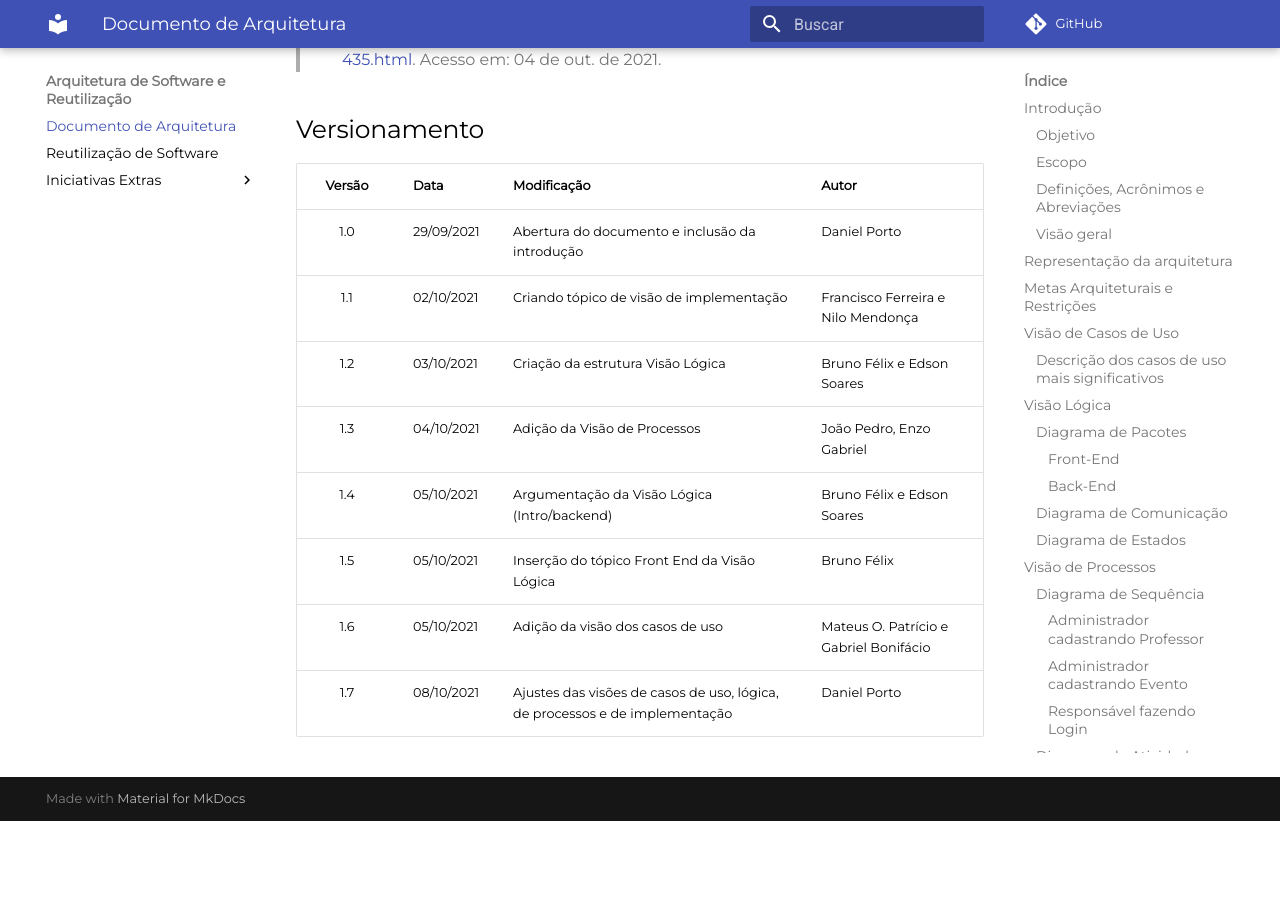
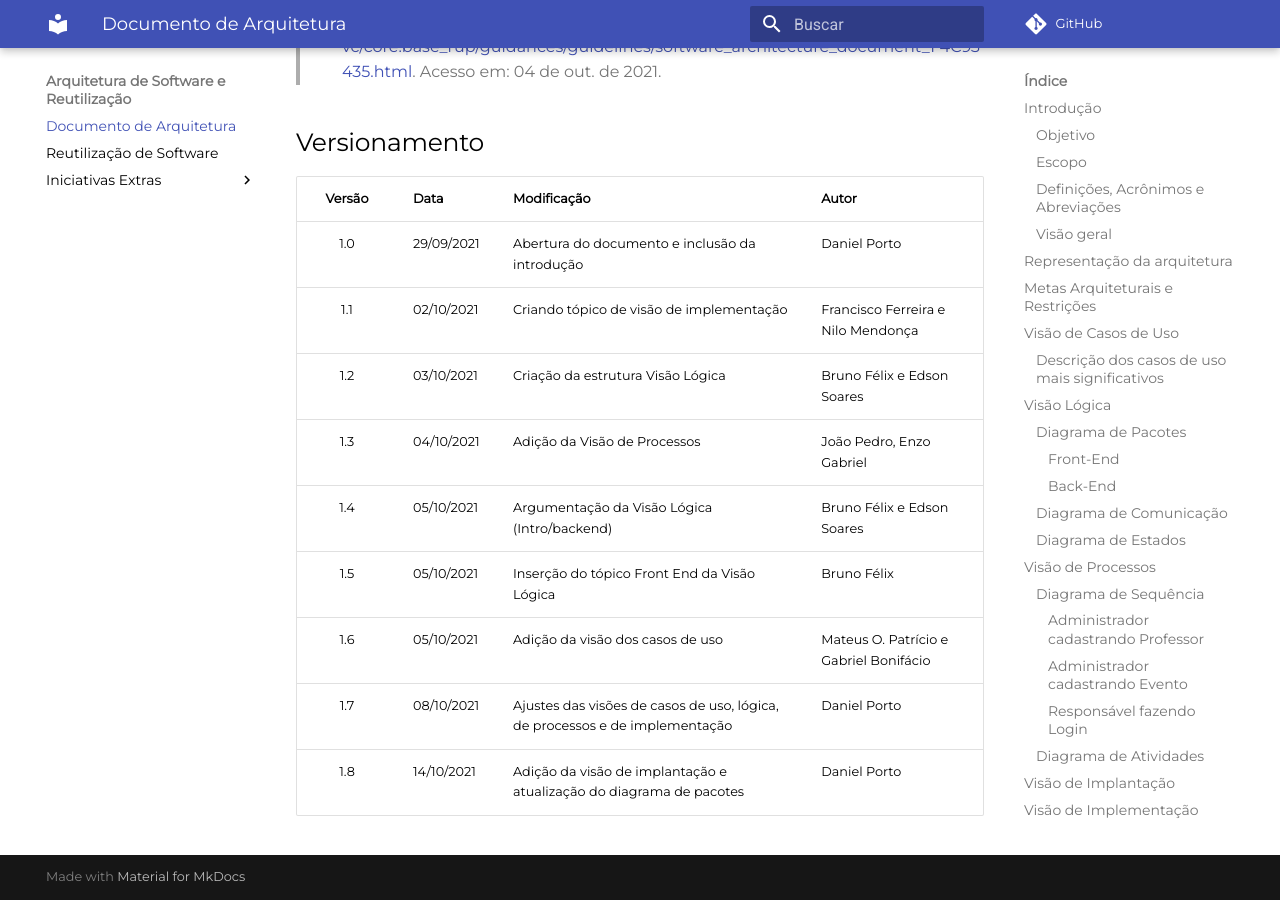
Before and after one commit to UnBArqDsw2021-1/2021.1_G6_Curumim, an MkDocs documentation site: the page built from docs/arquitetura-reutilizacao/arquitetura.md, in a window 1280 px wide and 900 px high, scrolled down 12801 px. Built offline with MkDocs 1.6.1 and Material for MkDocs 9.7.7, drawn with Linux system fonts in a browser that asks for light colours; comment, search, counter and statistics services are not loaded; before the commit the page ends 13622 px from its top, so only the background shows below that.

Commit message:
doc(#210) Ajustando diagrama de pacotes no doc de arquitetura.

```diff
--- a/docs/arquitetura-reutilizacao/arquitetura.md
+++ b/docs/arquitetura-reutilizacao/arquitetura.md
@@ -223,3 +223,4 @@
 |1.5|05/10/2021| Inserção do tópico Front End da Visão Lógica | Bruno Félix |
 |1.6|05/10/2021| Adição da visão dos casos de uso | Mateus O. Patrício e Gabriel Bonifácio |
 |1.7|08/10/2021| Ajustes das visões de casos de uso, lógica, de processos e de implementação | Daniel Porto |
+|1.8|14/10/2021| Adição da visão de implantação e atualização do diagrama de pacotes | Daniel Porto |
```
Also changed, not shown: docs/assets/imagens/arquitetura/back_end_visao_logica.png, docs/assets/imagens/arquitetura/front_end_visao_logica.png.
